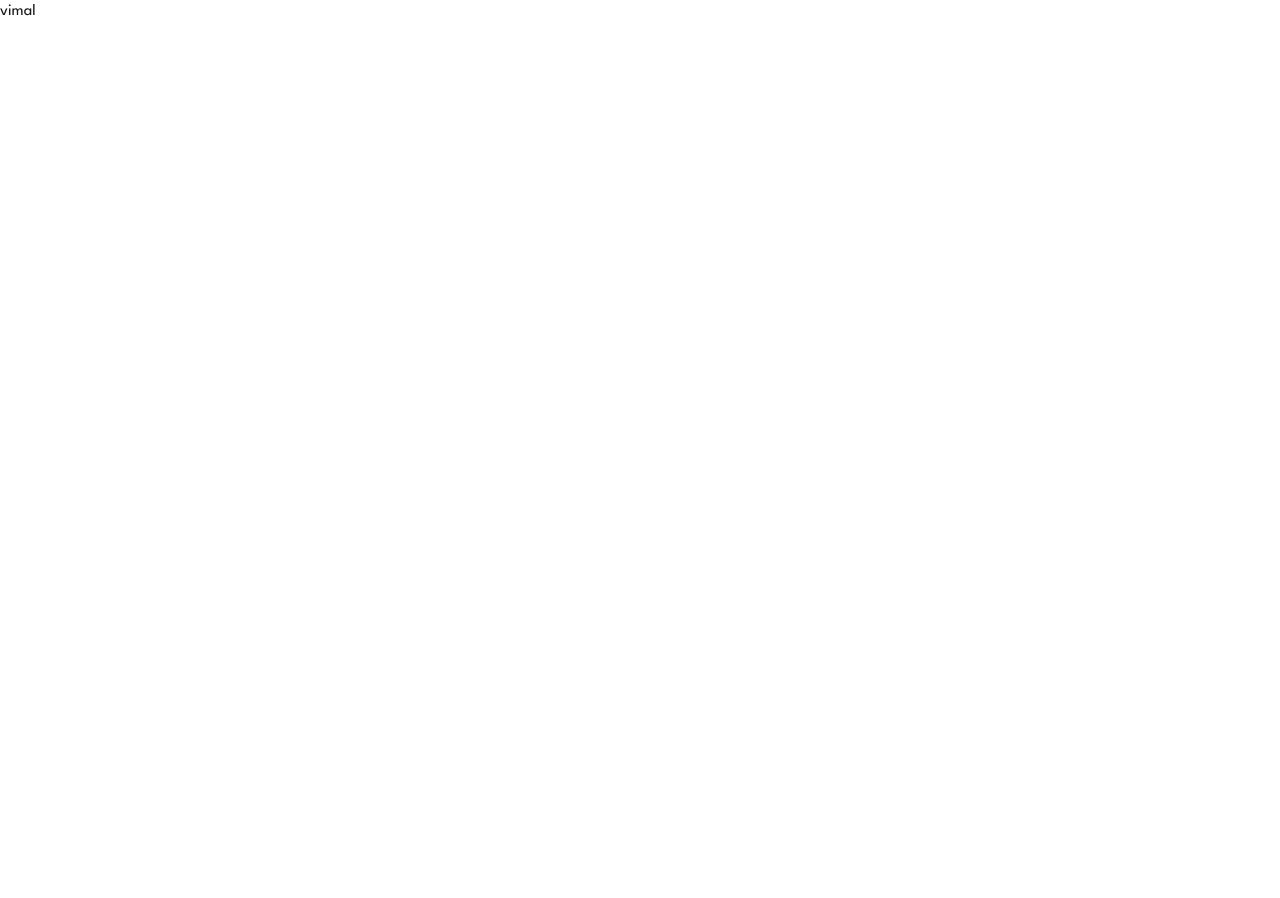
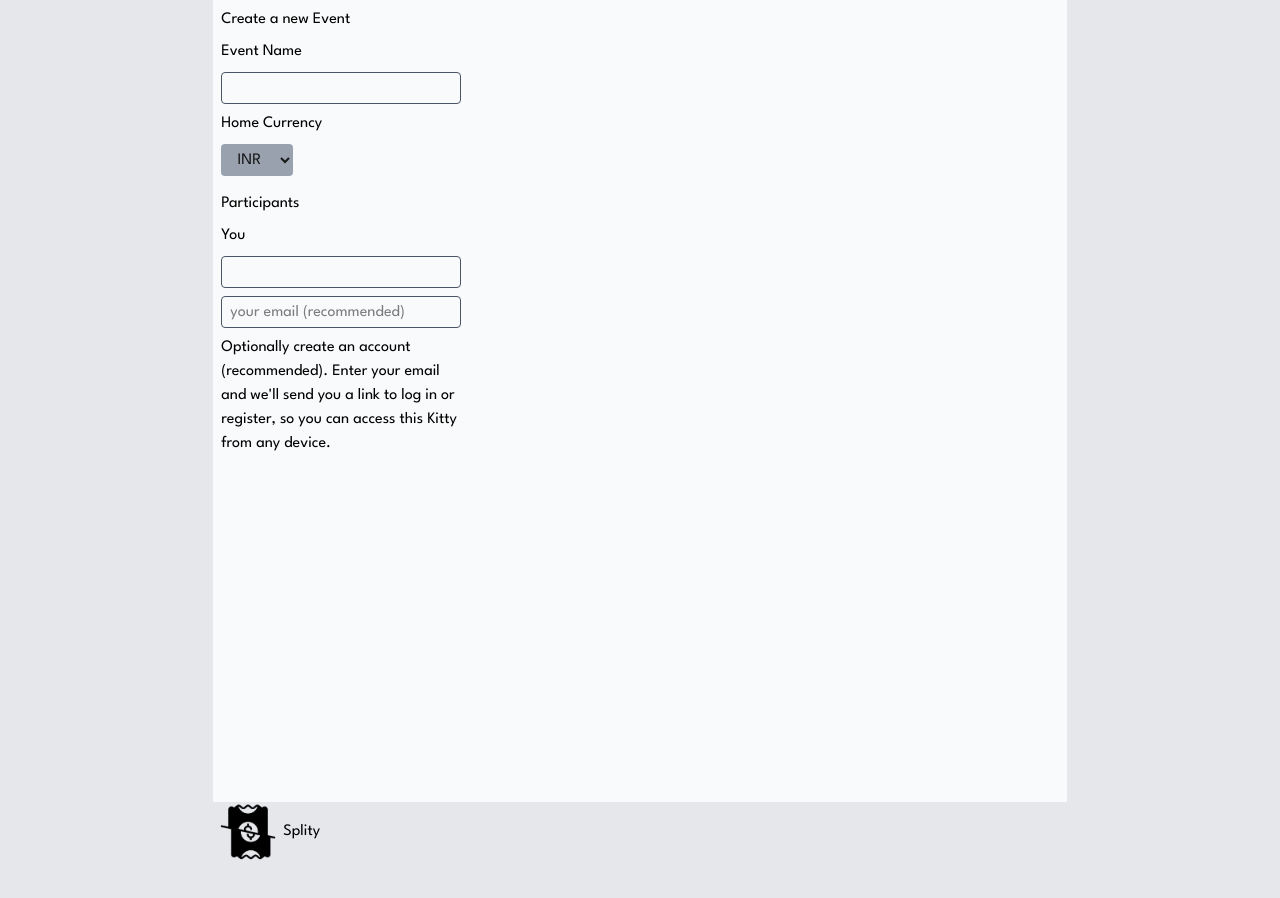
Before and after one commit to Vimalkanthkkkkk/nextjs_Splity-app, a Next.js app: page /event in a window 1280 px wide. Shown: the top 898 px of the page. Before the commit the page ends 800 px from the top, so only its background shows below. Built offline with nearby package versions, Linux system fonts and the light colour scheme.

Commit message:
create from for event creation

```diff
--- a/app/Context.tsx
+++ b/app/Context.tsx
@@ -1,6 +1,6 @@
 "use client"
 
-import React, { createContext, useContext, useState, ReactNode } from 'react';
+import { createContext, useContext, useState, ReactNode } from 'react';
 
 export interface Event {
   who_ID : number,
--- a/app/Header.tsx
+++ b/app/Header.tsx
@@ -6,9 +6,9 @@ export default function Header(){
         <div className="fixed w-full flex flex-1 justify-around flex-row items-center z-10">
             <Link href={"/"} className="flex items-center ">
                 <Image width={70} height={50} className="items-start" preload loading="eager" src={"/noun_bill_5997839_@700.png"} alt="Splity logo"/>
-                <span className="text-black font-bold">Splity</span>
+                <span className="text-black">Splity</span>
             </Link>
-            <Link href={""} className="text-black font-bold self-center">Log in</Link>
+            <Link href={""} className="text-black self-center">Log in</Link>
         </div>
     );
 }
--- a/app/event/page.tsx
+++ b/app/event/page.tsx
@@ -1,8 +1,44 @@
+import Image from "next/image";
+import Link from "next/link";
 
 export default function CreateEvent(){
     return(
         <>
-        <div>vimal</div>
+        <section className="bg-gray-200 w-full h-300 grid grid-cols-6 grid-rows-[80_1fr_1fr_1fr_1fr_1fr_1fr]">
+            <div className="col-start-2 z-10">
+                <Link href={"/"} className="flex items-center ">
+                    <Image width={70} height={50} className="items-start" preload loading="eager" src={"/noun_bill_5997839_@700.png"} alt="Splity logo"/>
+                    <span className="text-black">Splity</span>
+                </Link>
+            </div>
+            <form className="bg-gray-50 flex flex-1 flex-col gap-y-2 p-2 row-start-2 col-start-2 col-span-4 row-span-full" action="">
+                <h1 className="text-black">Create a new Event</h1>
+                <label htmlFor="eventName" className="text-black">Event Name</label>
+                <input type="text" name="eventName" id="eventName" className="text-black p-2 w-60 h-8 border border-gray-600 rounded-sm" />
+                <label htmlFor="currency" className="text-black">Home Currency</label>
+                <select name="" id="currency" className="*:bg-gray-400 focus:*:bg-gray-700 hover:bg-gray-500 mb-2 text-center duration-400 items-center pl-1 pr-2 w-18 h-8 bg-gray-400 rounded-sm [appearance:base-select] [&_::picker(select)]:[appearance:base-select]">
+                    <option value="INR">INR</option>
+                    <option value="USD">USD</option>
+                    <option value="EUR">EUR</option>
+                    <option value="AED">AED</option>
+                    <option value="GBP">GBP</option>
+                    <option value="AFN">AFN</option>
+                    <option value="BDT">BDT</option>
+                    <option value="CAD">CAD</option>
+                    <option value="IDR">IDR</option>
+                    <option value="PKR">PKR</option>
+                    <option value="PHP">PHP</option>
+                    <option value="QAR">QAR</option>
+                </select>
+                <label className="text-black">Participants</label>
+                <label htmlFor="you" className="text-black">You</label>
+                <input type="text" name="you" id="you" className="p-2 text-black w-60 h-8 border border-gray-600 rounded-sm" />
+                <input type="text" name="email" id="email" placeholder="your email (recommended)" className="p-2 text-black w-60 h-8 border border-gray-600 rounded-sm" />
+                <span className="text-black text-wrap w-60">
+                    Optionally create an account (recommended). Enter your email and we'll send you a link to log in or register, so you can access this Kitty from any device.
+                </span>
+            </form>
+        </section>
         </>
     );
 }
--- a/app/globals.css
+++ b/app/globals.css
@@ -22,6 +22,48 @@
   }
 }
 
+@utility picker-icon {
+  &::picker-icon {
+    @apply transition-transform duration-400;
+  }
+}
+
+select::picker-icon{
+  padding-right: 4px;
+  transition: 0.4s rotate;
+  transform-origin: center;
+}
+
+option {
+  display: flex;
+  justify-content: flex-start;
+  gap: 20px;
+  border-radius: 12px;
+  border: 2px solid #dddddd;
+  transition: 0.4s;
+}
+
+
+select:open::picker-icon {
+  rotate: 180deg;
+}
+
+option:first-of-type {
+  border-radius: 8px 8px 0 0;
+}
+
+option:last-of-type {
+  border-radius: 0 0 8px 8px;
+}
+
+::picker(select) {
+  border-radius: 8px;
+}
+
+::picker(select) {
+  border: none;
+}
+
 body {
   background: var(--background);
   color: var(--foreground);
--- a/app/page.tsx
+++ b/app/page.tsx
@@ -8,7 +8,7 @@ export default function Home() {
     <EventProvider>
       <div className="flex flex-1 flex-col text-black font-sansbg-[#fafbfc] bg-linear-to-b from-[#ffffff] to-[#ffffff]">
         <Header></Header>
-        <div className="fixed inset-0 flex items-center justify-center">
+        <div className="fixed inset-0 flex items-center justify-center bg-linear-to-b from-[#ffffff] to-[#e9e7e7]">
           <div className="flex flex-col justify-around items-center z-10">
             <h1 className=" text-[clamp(1rem,6vw,3rem)] whitespace-nowrap">Easy splitting of group expenses</h1>
             <h2 className="text-gray-600 text-[clamp(0.5rem,4vw,1.7rem)] whitespace-nowrap">The simplest way to calculate who owes what</h2>
```
